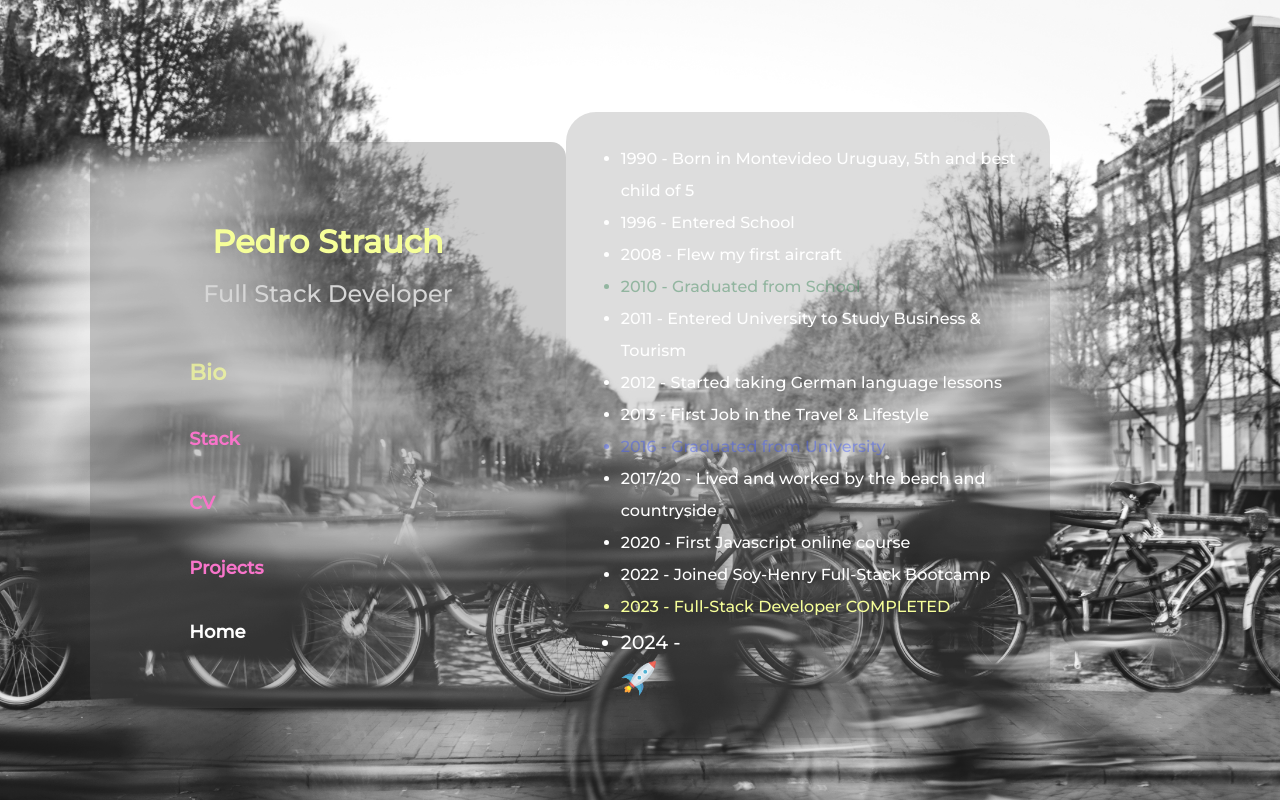
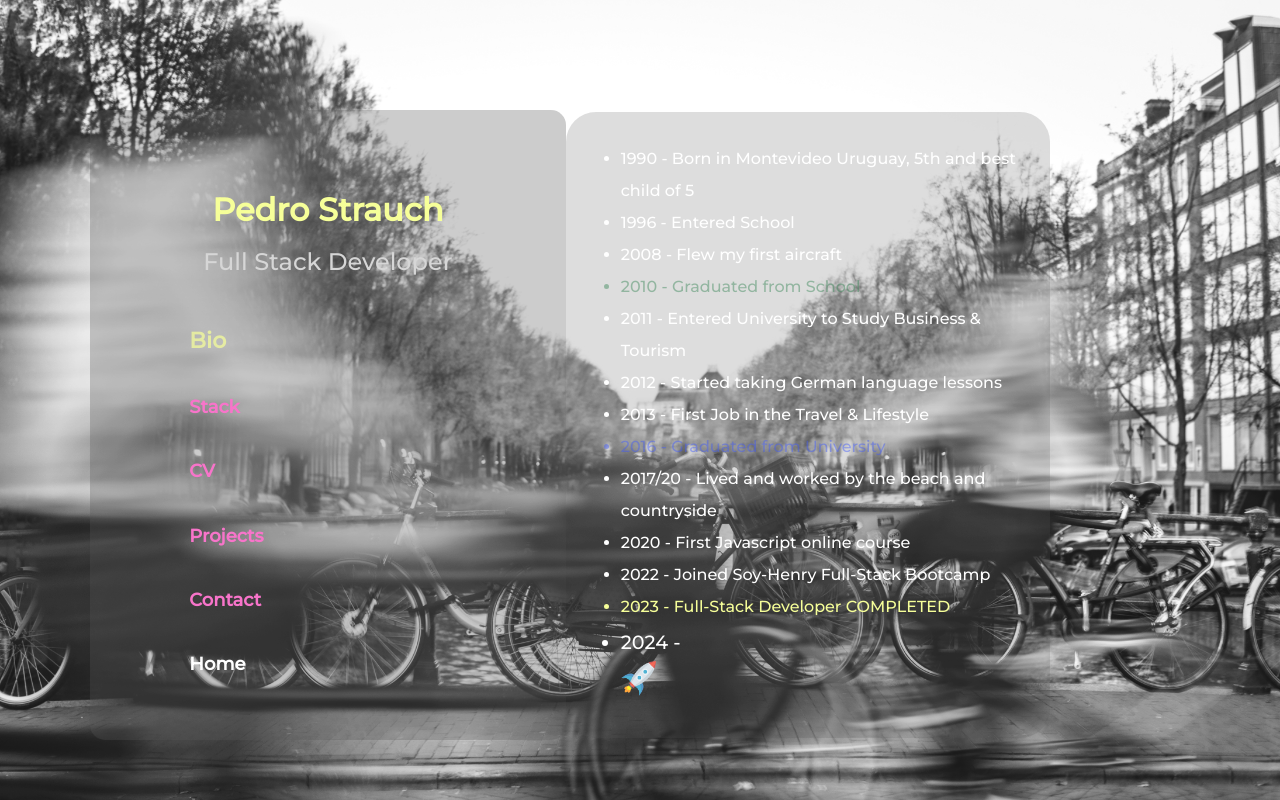
Before and after one commit to pedrosb90/webpage, a Next.js app: page /bio in a window 1280 px wide. Built offline with nearby package versions, Linux system fonts and the light colour scheme.

Commit message:
navbar/ added contact link

```diff
--- a/comps/navbar.jsx
+++ b/comps/navbar.jsx
@@ -33,6 +33,9 @@ function Navbar({ children }) {
       <Link className={isRouteSelected("/projects")} href="/projects">
         Projects
       </Link>
+      <Link className={isRouteSelected("/contact")} href="/contact">
+        Contact{" "}
+      </Link>
       <Link className={isRouteSelectedHome("/")} href="/">
         Home
       </Link>
--- a/styles/form.module.css
+++ b/styles/form.module.css
@@ -1,4 +1,7 @@
 .container {
+  align-items: center;
+  display: flex;
+  justify-content: center;
   background-color: rgba(70, 70, 70, 0.5);
   border-radius: 20px;
   height: 400px;
@@ -6,7 +9,7 @@
   padding-left: 280px;
   padding-right: 280px;
   border: none;
-  margin-left: 80px;
+  margin-left: 10%;
 }
 
 .label {
```
